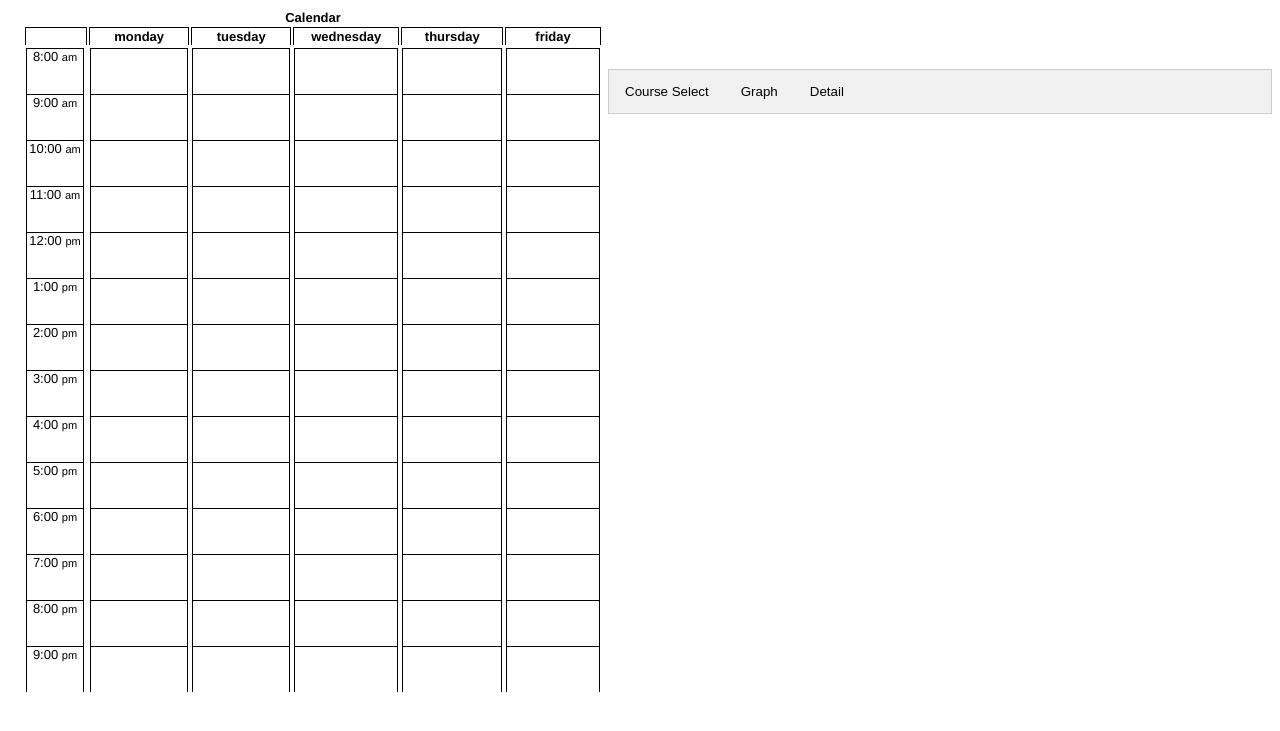
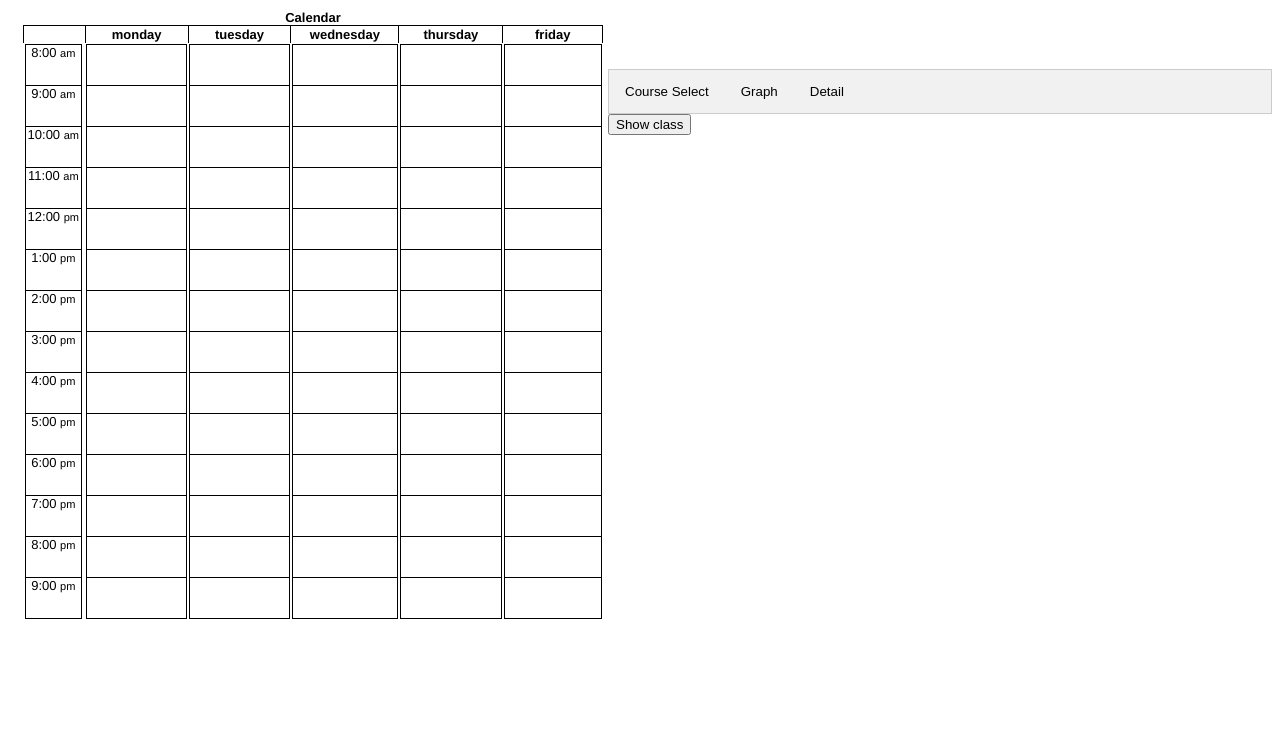
Before and after one commit to willzma/BuzzPlan, a Flask app: page / in a window 1280 px wide. Shown: the part 50-781 px from the top of the page. Run offline with Flask 2, Linux system fonts and the light colour scheme.

Commit message:
class adding work

```diff
--- a/static/base.js
+++ b/static/base.js
@@ -18,3 +18,48 @@ function openTab(evt, tabName) {
     document.getElementById(tabName).style.display = "block";
     evt.currentTarget.className += " active";
 }
+
+
+//Tue: 9:00-10:15   startTimeDiff = startTime-8:00
+//addClass(2, 60, 75, name, location)
+function addClass(day, startTimeDiff, timeSpan, name, location){
+    var div1 = document.createElement('div');
+    var div2 = document.createElement('div');
+    var div3 = document.createElement('div');
+    var div4 = document.createElement('div');
+
+    div1.className = 'course-box';
+    div2.className = 'course-cal pinned';
+    div3.className = 'course-content';
+    div4.className = 'location';
+
+    //compute time
+    var startTimePosition = startTimeDiff*75/600;
+    var height = timeSpan*75/600;
+
+    div1.style.top = startTimePosition+'%';
+    div1.style.height = height+'%';
+    div2.style.backgroundColor = 'red';
+    div2.style.borderColor = 'red';
+
+
+    div3.innerText = name;
+    div4.innerText = location;
+
+    div2.appendChild(div3);
+    div2.appendChild(div4);
+    div1.appendChild(div2);
+
+    document.getElementsByClassName('wk-day-body')[day].appendChild(div1);
+
+}
+
+
+
+
+// <div class="course-box" style="top: 10%; height: 5.95238%;">
+//     <div class="course-cal pinned" style="background-color: rgb(242, 121, 218); border-color: rgb(242, 121, 218);">
+//         <div class="course-content">ARBC - 1002</div>
+//         <div class="location">Engr Science &amp; Mech G8</div>
+//     </div>
+// </div>
--- a/static/page.css
+++ b/static/page.css
@@ -718,6 +718,11 @@ body {
     padding-right: 15px;
 }
 
+table {
+    border-collapse: collapse;
+    border-spacing: 0;
+}
+
 #workspace {
     position: absolute;
     top: 60px;
@@ -775,7 +787,7 @@ body {
 }
 
 .hour {
-    height: 45px;
+    height: 40px;
     border-top: 1px solid black;
     border-left:1px solid black;
     border-right: 1px solid black;
@@ -783,10 +795,20 @@ body {
 
 
 .fixHour {
-    height: 45px;
+    height: 40px;
     border-top: 1px solid black;
     border-left: 1px solid black;
     border-right: 1px solid black;
+}
+
+
+.lastFixHour {
+    height: 40px;
+    border-top: 1px solid black;
+    border-bottom: 1px solid black;
+    border-left: 1px solid black;
+    border-right: 1px solid black;
+
 }
 
 .wk-day-body {
--- a/templates/index.html
+++ b/templates/index.html
@@ -76,7 +76,7 @@
                   <div class="fixHour"><span class="hour-first-hald">6:00 </span><span class="small">pm</span></div>
                   <div class="fixHour"><span class="hour-first-hald">7:00 </span><span class="small">pm</span></div>
                   <div class="fixHour"><span class="hour-first-hald">8:00 </span><span class="small">pm</span></div>
-                  <div class="fixHour"><span class="hour-first-hald">9:00 </span><span class="small">pm</span></div>
+                  <div class="lastFixHour"><span class="hour-first-hald">9:00 </span><span class="small">pm</span></div>
 
                 </div>
               </td>
@@ -96,7 +96,7 @@
                   <div class="hour"></div>
                   <div class="hour"></div>
                   <div class="hour"></div>
-                  <div class="hour"></div>
+                  <div class="lastFixHour"></div>
                 </div>
               </td>
 
@@ -115,7 +115,7 @@
                   <div class="hour"></div>
                   <div class="hour"></div>
                   <div class="hour"></div>
-                  <div class="hour"></div>
+                  <div class="lastFixHour"></div>
                 </div>
               </td>
 
@@ -134,7 +134,7 @@
                   <div class="hour"></div>
                   <div class="hour"></div>
                   <div class="hour"></div>
-                  <div class="hour"></div>
+                  <div class="lastFixHour"></div>
                 </div>
               </td>
 
@@ -153,7 +153,7 @@
                   <div class="hour"></div>
                   <div class="hour"></div>
                   <div class="hour"></div>
-                  <div class="hour"></div>
+                  <div class="lastFixHour"></div>
                 </div>
               </td>
 
@@ -172,7 +172,7 @@
                   <div class="hour"></div>
                   <div class="hour"></div>
                   <div class="hour"></div>
-                  <div class="hour"></div>
+                  <div class="lastFixHour"></div>
                 </div>
               </td>
 
@@ -193,6 +193,10 @@
     <button class="tablinks" onclick="openTab(event, 'selection')">Course Select</button>
     <button class="tablinks" onclick="openTab(event, 'graph')">Graph</button>
     <button class="tablinks" onclick="openTab(event, 'detail')">Detail</button>
+  </div>
+
+  <div class="showPart">
+    <button class="show" onclick="addClass(5, 75, 120, 'CS6400', 'Klaus 2-456')">Show class</button>
   </div>
 
   <!-- Tab content -->
```
Also changed, not shown: other parts of static/page.css (+39 -0 lines).
